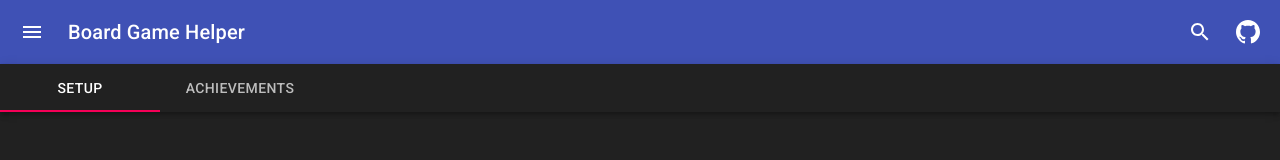
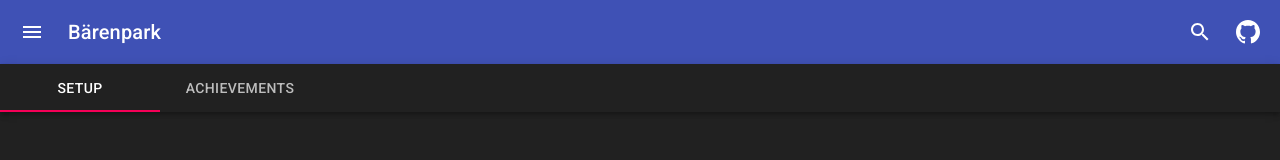
Before and after one commit to NiXXeD/bghelper, a React (Create React App) app: page /#/barenpark in a window 1280 px wide. Shown: the top 160 px of the page. Built offline with nearby package versions, Linux system fonts and the light colour scheme.

Commit message:
feat: Title should show selected game.

```diff
--- a/src/games/barenpark/Barenpark.js
+++ b/src/games/barenpark/Barenpark.js
@@ -6,7 +6,7 @@ function Barenpark() {
         {label: 'Setup', content: <div/>},
         {label: 'Achievements', content: <div/>},
     ]
-    return <Tabs tabs={tabs}/>
+    return <Tabs title={'Bärenpark'} tabs={tabs}/>
 
 }
 
--- a/src/games/foodChainMagnate/FoodChainMagnate.js
+++ b/src/games/foodChainMagnate/FoodChainMagnate.js
@@ -12,7 +12,7 @@ function FoodChainMagnate() {
         {label: 'Milestones', content: <Milestones/>},
         {label: 'Setup', content: <Setup/>}
     ]
-    return <Tabs tabs={tabs}/>
+    return <Tabs title={'Food Chain Magnate'} tabs={tabs}/>
 }
 
 export default FoodChainMagnate
--- a/src/nav/Nav.js
+++ b/src/nav/Nav.js
@@ -1,4 +1,4 @@
-import React, {useState} from 'react'
+import React, {useContext, useState} from 'react'
 import AppBar from '@material-ui/core/AppBar'
 import Tooltip from '@material-ui/core/Tooltip'
 import Toolbar from '@material-ui/core/Toolbar'
@@ -6,6 +6,7 @@ import Typography from '@material-ui/core/Typography'
 import IconButton from '@material-ui/core/IconButton'
 import MenuIcon from '@material-ui/icons/Menu'
 import SwipeableDrawer from '@material-ui/core/SwipeableDrawer'
+import TitleContext from '../shared/TitleContext'
 import ExpandIcon from './ExpandIcon'
 import githubSvg from './github.svg'
 import {makeStyles} from '@material-ui/styles'
@@ -21,6 +22,7 @@ import SiteSearch from './SiteSearch'
 
 function Nav() {
     const classes = useStyles()
+    const {title} = useContext(TitleContext)
     const [expandedMenu, setExpandedMenu] = useState(null)
     const [drawerOpen, setDrawerOpen] = useState(false)
 
@@ -40,7 +42,7 @@ function Nav() {
 
                     {/* Title bar */}
                     <Typography variant='h6' className={classes.title}>
-                        Board Game Helper
+                        {title}
                     </Typography>
 
                     {/* Search */}
--- a/src/shared/Tabs.js
+++ b/src/shared/Tabs.js
@@ -1,13 +1,20 @@
-import React, {useState} from 'react'
+import React, {useContext, useEffect, useState} from 'react'
 import makeStyles from '@material-ui/core/styles/makeStyles'
 import AppBar from '@material-ui/core/AppBar'
 import MuiTabs from '@material-ui/core/Tabs'
 import Tab from '@material-ui/core/Tab'
+import TitleContext from './TitleContext'
 
-function Tabs({tabs}) {
+function Tabs({tabs, title}) {
     const classes = useStyles()
     const [tabValue, setTabValue] = useState(0)
     const handleChange = (event, value) => setTabValue(value)
+
+    const {setTitle, clearTitle} = useContext(TitleContext)
+    useEffect(() => {
+        setTitle(title)
+        return () => clearTitle()
+    })
 
     return (
         <React.Fragment>
--- /dev/null
+++ b/src/shared/TitleContext.js
@@ -0,0 +1,3 @@
+import React from 'react'
+
+export default React.createContext({})
--- /dev/null
+++ b/src/shared/TitleContextProvider.js
@@ -0,0 +1,18 @@
+import React, {useCallback, useMemo, useState} from 'react'
+import TitleContext from './TitleContext'
+
+function TitleContextProvider({children}) {
+    const [title, setTitle] = useState(defaultTitle)
+    const clearTitle = useCallback(() => setTitle(defaultTitle), [])
+    const value = useMemo(() => ({title, setTitle, clearTitle}), [title, clearTitle])
+
+    return (
+        <TitleContext.Provider value={value}>
+            {children}
+        </TitleContext.Provider>
+    )
+}
+
+const defaultTitle = 'Board Game Helper'
+
+export default TitleContextProvider
```
Also changed, not shown: src/App.js (+6 -1 lines).
